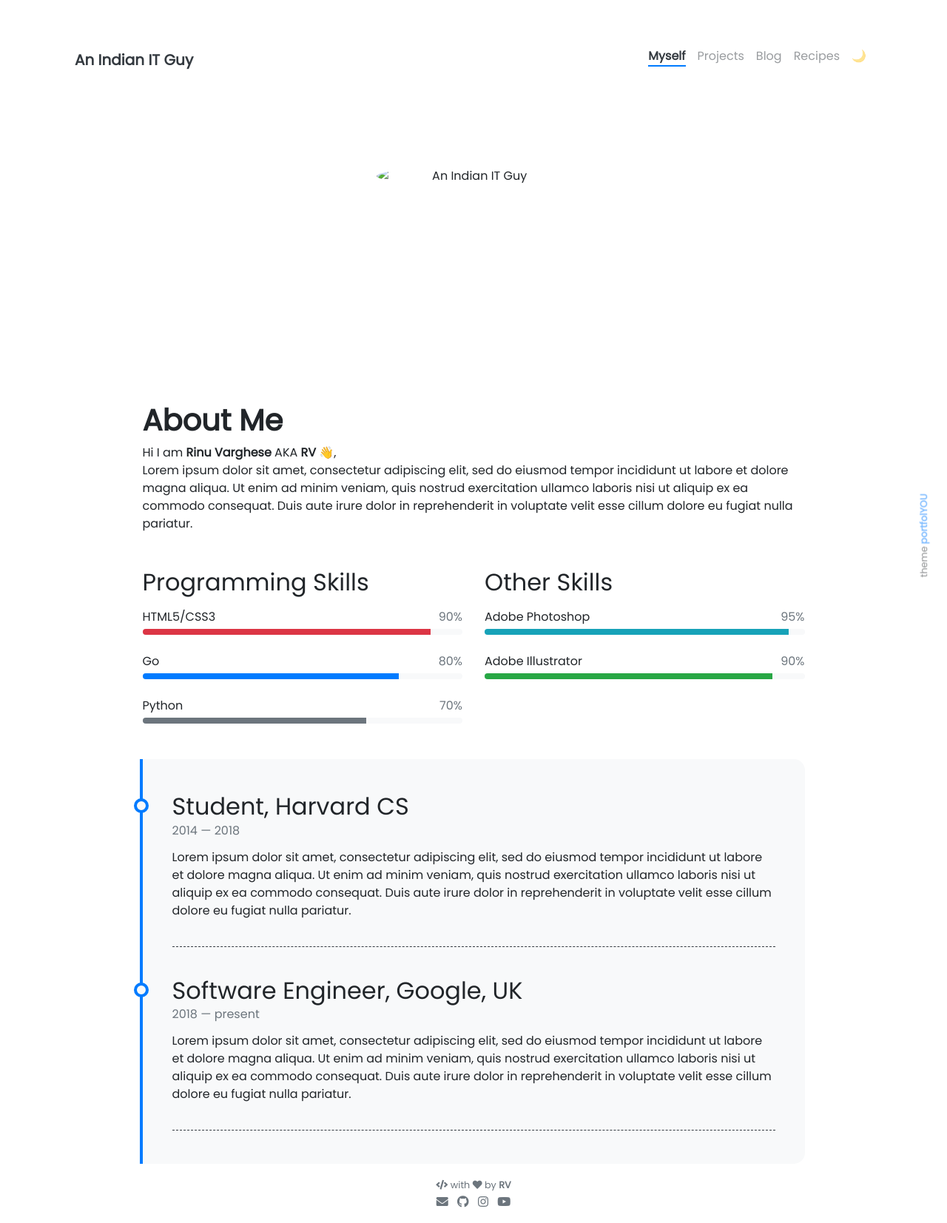
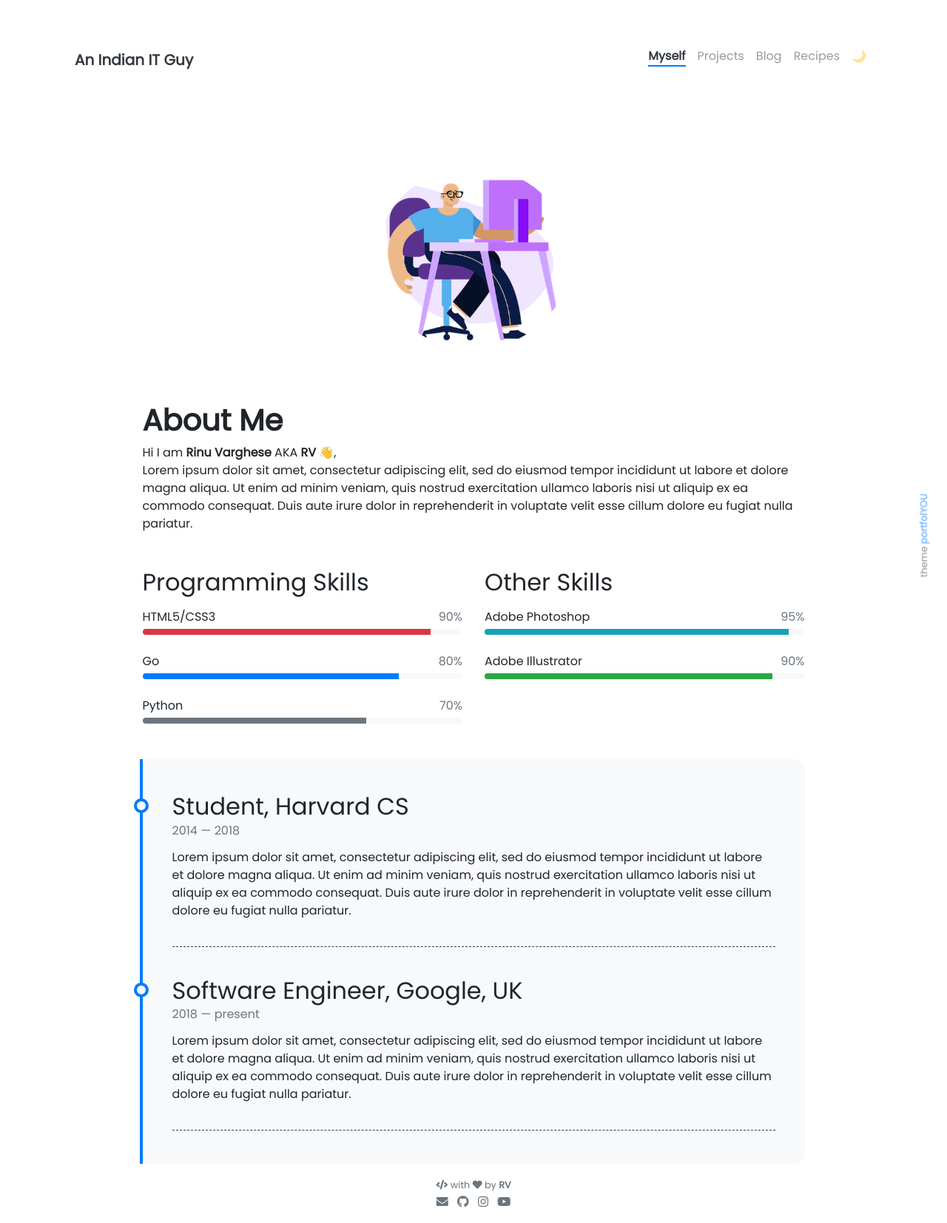
Before and after one commit to An-Indian-IT-Guy/An-Indian-IT-Guy.github.io, a Jekyll site: the page built from pages/about.md, in a window 1280 px wide. Shown: the whole page at 74% size. Built offline with Jekyll 4.4.1, drawn with Linux system fonts in a browser that asks for light colours; nearby versions of some CDN libraries; emoji names are drawn with the system emoji font.

Commit message:
fix myself pic

```diff
--- a/pages/about.md
+++ b/pages/about.md
@@ -12,7 +12,7 @@ weight: 1
     <div id="container" class="my-2">
       <div id="dummy"></div>
       <div id="element">
-        <img src="{{ site.author.image }}" alt="{{ site.title }}" class="circle-image wow animated zoomIn" data-wow-delay=".1s">
+        <img src="../{{ site.author.image }}" alt="{{ site.title }}" class="circle-image wow animated zoomIn" data-wow-delay=".1s">
       </div>
     </div>
 
```
